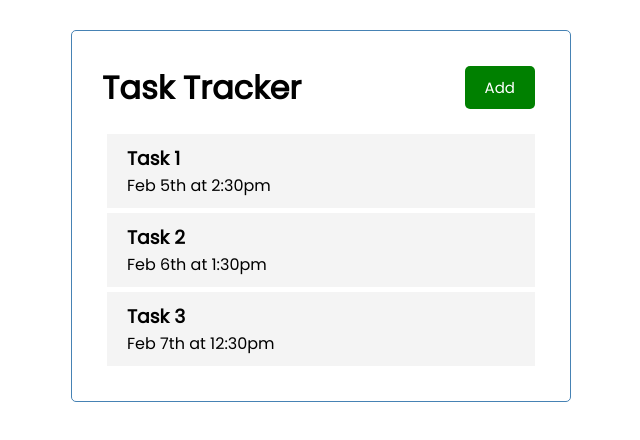
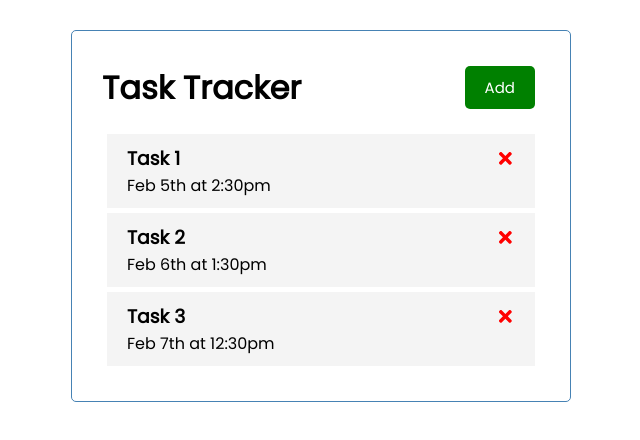
Before and after one commit to mppatterson84/react-task-tracker, a React (Create React App) app: page / in a window 1280 px wide. Shown: the top 440 px of the page, without its empty margins (319-959 px from the left). Built offline with nearby package versions, Linux system fonts and the light colour scheme.

Commit message:
add icon to Task component

```diff
--- a/src/components/Task.js
+++ b/src/components/Task.js
@@ -1,7 +1,11 @@
+import { FaTimes } from 'react-icons/fa';
+
 const Task = ({ task }) => {
   return (
     <div className="task">
-      <h3>{task.text}</h3>
+      <h3>
+        {task.text} <FaTimes style={{ color: 'red', cursor: 'pointer' }} />
+      </h3>
       <p>{task.day}</p>
     </div>
   );
```
